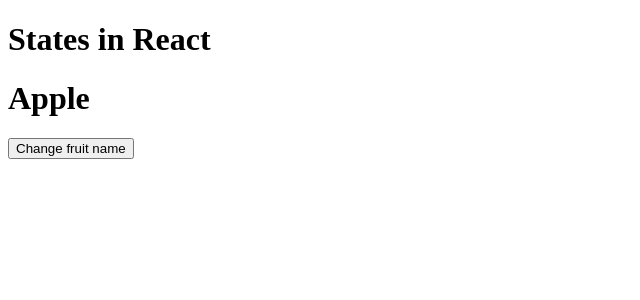
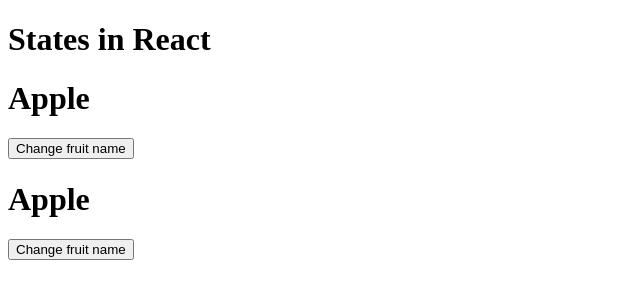
Before and after one commit to Amaan-2469/Learning-React, a React (Vite) app: page / in a window 1280 px wide. Shown: the top 300 px of the page, without its empty margins (0-640 px from the left). Built offline with nearby package versions, Linux system fonts and the light colour scheme.

Commit message:
done with states

```diff
--- a/src/App.jsx
+++ b/src/App.jsx
@@ -1,3 +1,4 @@
+import Change from './Change.jsx';
 function App(){
   let fruit = "Apple";
   const handleFruit = () => {
@@ -8,6 +9,7 @@
      <h1>States in React</h1>
      <h1>{fruit}</h1>
      <button onClick={handleFruit}>Change fruit name</button>
+     <Change />
     </>
   )
 }
--- /dev/null
+++ b/src/Change.jsx
@@ -0,0 +1,15 @@
+import { useState } from "react";
+function Change(){
+    const [ fruit,setFruit] = useState("Apple");
+    const fruitHandler = () => {
+        setFruit("Banana");
+    }
+    return(
+        <>
+        <h1>{fruit}</h1>
+        <button onClick={fruitHandler}>Change fruit name</button>
+        </>
+    )
+}
+
+export default Change
```
